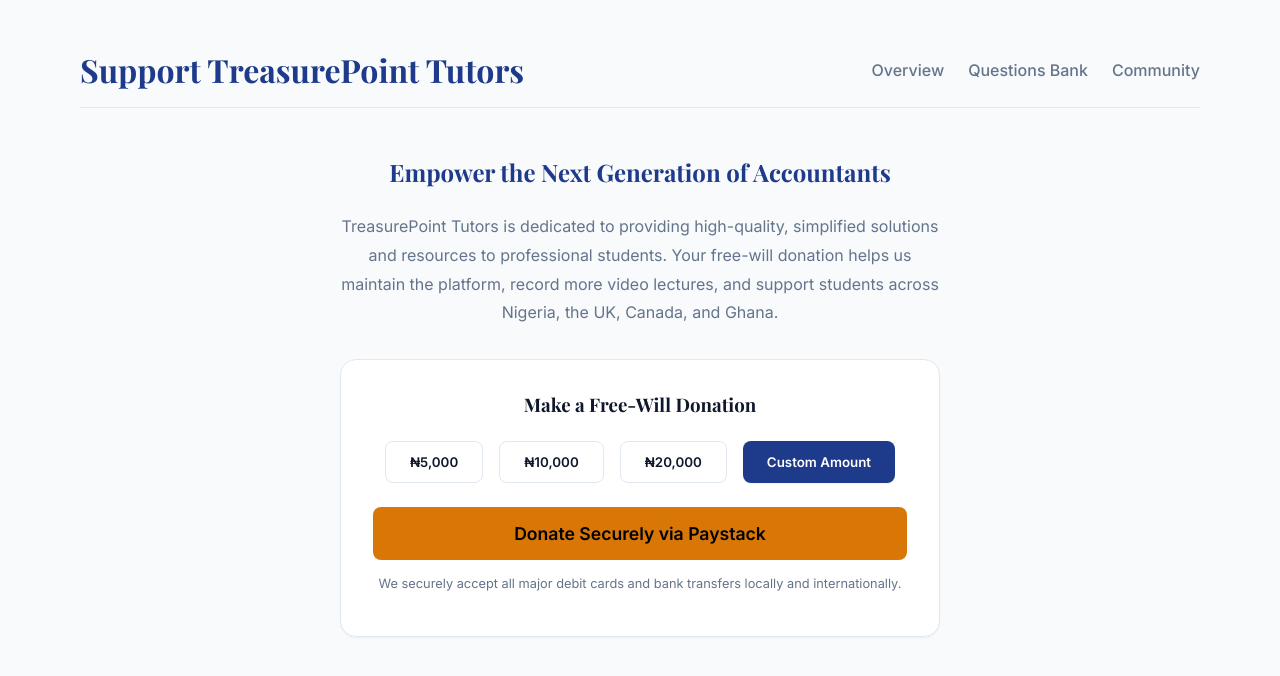
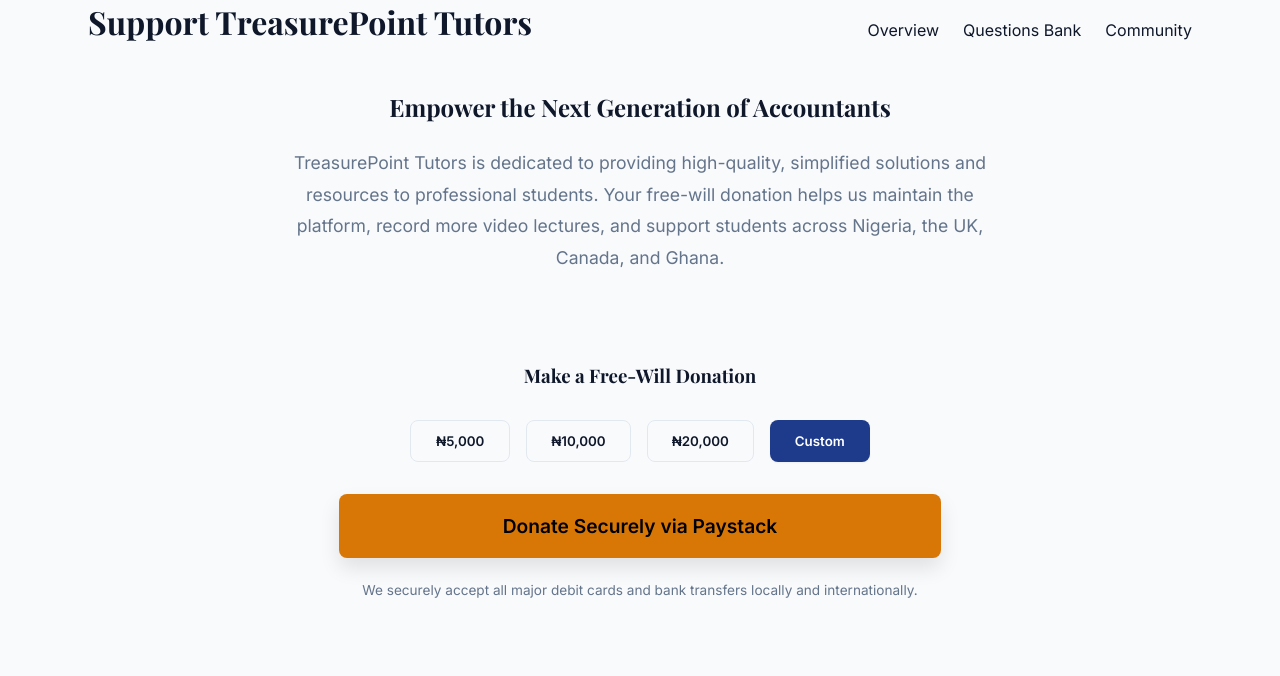
Before and after one commit to gold11997/Treasurepoint-tutors, a Next.js app: page /donate in a window 1280 px wide. Shown: the top 676 px of the page. Built offline with nearby package versions, Linux system fonts and the light colour scheme.

Commit message:
Fix: Final styling for the Donate page

```diff
--- a/src/app/donate/page.tsx
+++ b/src/app/donate/page.tsx
@@ -1,38 +1,37 @@
 import Link from "next/link";
-import styles from "../dashboard.module.css";
 
 export default function Donate() {
   return (
-    <div className={`container animate-fade-in ${styles.dashboardContainer}`}>
-      <header className={styles.dashboardHeader}>
+    <div className="container animate-fade-in">
+      <header style={{ display: 'flex', justifyContent: 'space-between', alignItems: 'center', marginBottom: '2rem', flexWrap: 'wrap', gap: '1rem' }}>
         <h1>Support TreasurePoint Tutors</h1>
-        <nav className={styles.navLinks}>
-          <Link href="/dashboard" className={styles.navLink}>Overview</Link>
-          <Link href="/questions" className={styles.navLink}>Questions Bank</Link>
-          <Link href="/community" className={styles.navLink}>Community</Link>
+        <nav style={{ display: 'flex', gap: '1.5rem', alignItems: 'center' }}>
+          <Link href="/dashboard" className="nav-link">Overview</Link>
+          <Link href="/questions" className="nav-link">Questions Bank</Link>
+          <Link href="/community" className="nav-link">Community</Link>
         </nav>
       </header>
 
-      <div style={{ maxWidth: '600px', margin: '0 auto', textAlign: 'center' }}>
-        <h2 style={{ marginBottom: '1.5rem', color: 'var(--primary)' }}>Empower the Next Generation of Accountants</h2>
-        <p style={{ lineHeight: 1.8, marginBottom: '2rem', color: 'var(--text-muted)' }}>
+      <div style={{ maxWidth: '700px', margin: '0 auto', textAlign: 'center' }}>
+        <h2 style={{ marginBottom: '1.5rem', color: 'var(--primary-color)' }}>Empower the Next Generation of Accountants</h2>
+        <p style={{ lineHeight: 1.8, marginBottom: '2.5rem', color: 'var(--text-muted)', fontSize: '1.1rem' }}>
           TreasurePoint Tutors is dedicated to providing high-quality, simplified solutions and resources to professional students. Your free-will donation helps us maintain the platform, record more video lectures, and support students across Nigeria, the UK, Canada, and Ghana.
         </p>
 
-        <div className={styles.card} style={{ textAlign: 'left', marginBottom: '2rem' }}>
-          <h3 style={{ marginBottom: '1.5rem', textAlign: 'center' }}>Make a Free-Will Donation</h3>
+        <div className="card glass" style={{ textAlign: 'center', padding: '3rem', marginBottom: '2rem' }}>
+          <h3 style={{ marginBottom: '2rem' }}>Make a Free-Will Donation</h3>
 
-          <div style={{ display: 'flex', gap: '1rem', marginBottom: '1.5rem', justifyContent: 'center' }}>
-            <button className="btn btn-outline">₦5,000</button>
-            <button className="btn btn-outline">₦10,000</button>
-            <button className="btn btn-outline">₦20,000</button>
-            <button className="btn btn-primary">Custom Amount</button>
+          <div style={{ display: 'flex', gap: '1rem', marginBottom: '2rem', justifyContent: 'center', flexWrap: 'wrap' }}>
+            <button className="btn btn-outline" style={{ minWidth: '100px' }}>₦5,000</button>
+            <button className="btn btn-outline" style={{ minWidth: '100px' }}>₦10,000</button>
+            <button className="btn btn-outline" style={{ minWidth: '100px' }}>₦20,000</button>
+            <button className="btn btn-primary" style={{ minWidth: '100px' }}>Custom</button>
           </div>
 
-          <button className="btn btn-secondary" style={{ width: '100%', padding: '1rem', fontSize: '1.1rem' }}>
+          <button className="btn btn-secondary" style={{ width: '100%', padding: '1.25rem', fontSize: '1.2rem', fontWeight: '600', boxShadow: '0 10px 20px rgba(0,0,0,0.1)' }}>
             Donate Securely via Paystack
           </button>
-          <p style={{ textAlign: 'center', marginTop: '1rem', fontSize: '0.8rem', color: 'var(--text-muted)' }}>
+          <p style={{ textAlign: 'center', marginTop: '1.5rem', fontSize: '0.85rem', color: 'var(--text-muted)' }}>
             We securely accept all major debit cards and bank transfers locally and internationally.
           </p>
         </div>
```
